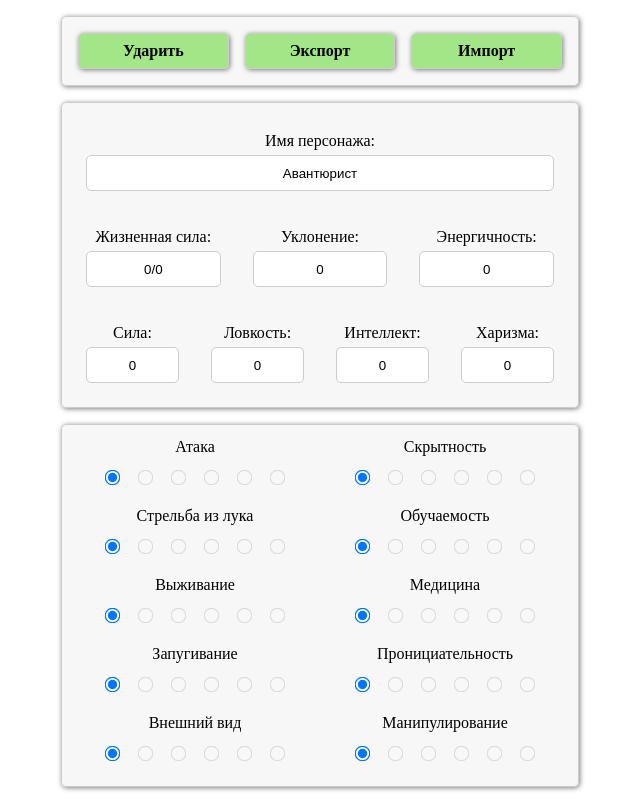
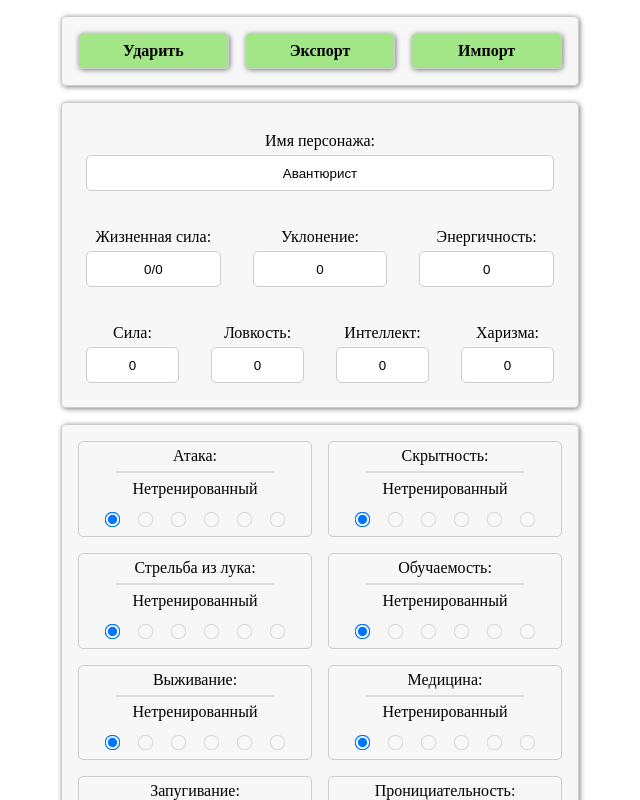
Before and after one commit to MikhailValkov/character-editor, a React (Create React App) app: page / in a window 1280 px wide. Shown: the top 800 px of the page, without its empty margins (320-960 px from the left). Built offline with nearby package versions, Linux system fonts and the light colour scheme.

Commit message:
add titles for skills

```diff
--- a/src/components/App.js
+++ b/src/components/App.js
@@ -224,70 +224,70 @@ function App() {
         <div className="App-Skills">
           <Skill
             name="attack"
-            label="Атака"
+            label="Атака:"
             baseStat={state.strength}
             value={state.skills.attack}
             onChangeHandler={changeSkillHandler}
           />
           <Skill
             name="steals"
-            label="Скрытность"
+            label="Скрытность:"
             baseStat={state.dexterity}
             value={state.skills.steals}
             onChangeHandler={changeSkillHandler}
           />
           <Skill
             name="archery"
-            label="Стрельба из лука"
+            label="Стрельба из лука:"
             baseStat={state.dexterity}
             value={state.skills.archery}
             onChangeHandler={changeSkillHandler}
           />
           <Skill
             name="learnability"
-            label="Обучаемость"
+            label="Обучаемость:"
             baseStat={state.intelligence}
             value={state.skills.learnability}
             onChangeHandler={changeSkillHandler}
           />
           <Skill
             name="survival"
-            label="Выживание"
+            label="Выживание:"
             baseStat={state.intelligence}
             value={state.skills.survival}
             onChangeHandler={changeSkillHandler}
           />
           <Skill
             name="medicine"
-            label="Медицина"
+            label="Медицина:"
             baseStat={state.intelligence}
             value={state.skills.medicine}
             onChangeHandler={changeSkillHandler}
           />
           <Skill
             name="intimidation"
-            label="Запугивание"
+            label="Запугивание:"
             baseStat={state.charisma}
             value={state.skills.intimidation}
             onChangeHandler={changeSkillHandler}
           />
           <Skill
             name="discernment"
-            label="Пронициательность"
+            label="Пронициательность:"
             baseStat={state.charisma}
             value={state.skills.discernment}
             onChangeHandler={changeSkillHandler}
           />
           <Skill
             name="appearance"
-            label="Внешний вид"
+            label="Внешний вид:"
             baseStat={state.charisma}
             value={state.skills.appearance}
             onChangeHandler={changeSkillHandler}
           />
           <Skill
             name="manipulation"
-            label="Манипулирование"
+            label="Манипулирование:"
             baseStat={state.charisma}
             value={state.skills.manipulation}
             onChangeHandler={changeSkillHandler}
--- a/src/components/Skill.js
+++ b/src/components/Skill.js
@@ -2,6 +2,15 @@ import React from "react";
 import PropTypes from "prop-types";
 import classNames from "classnames";
 import "../styles/Skill.css";
+
+const skillLevels = [
+  "Нетренированный",
+  "Новичок",
+  "Ученик",
+  "Адепт",
+  "Эксперт",
+  "Мастер",
+];
 
 function Skill({ baseStat, name, label, onChangeHandler, value }) {
   let items = [];
@@ -30,7 +39,11 @@ function Skill({ baseStat, name, label, onChangeHandler, value }) {
 
   return (
     <div className={"Skill-Wrapper"}>
-      <span className={"Skill-Label"}>{label}</span>
+      <span className={"Skill-Label"}>
+        {label}
+        <hr />
+        {skillLevels[value]}
+      </span>
       <div className={"Skill-Points"}>{items}</div>
     </div>
   );
--- a/src/styles/Skill.css
+++ b/src/styles/Skill.css
@@ -20,6 +20,13 @@
   margin: 5px;
 }
 
+.Skill-Label > hr {
+  border: 1px solid rgba(204, 204, 204, 0.575);
+  margin: 0.4rem 2rem;
+}
+
 .Skill-Wrapper {
-  margin-bottom: 0.5rem;
+  margin: 0.5rem;
+  border: 1px solid #ccc;
+  border-radius: 5px;
 }
```
